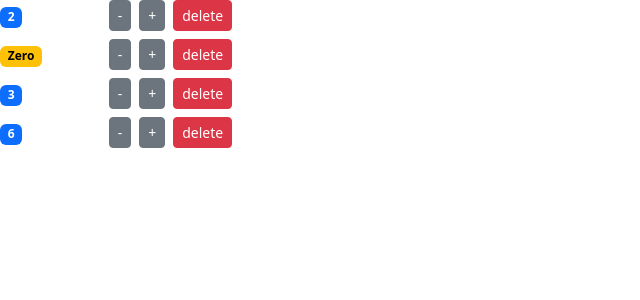
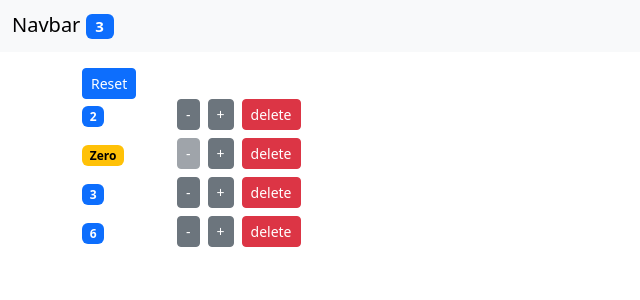
Before and after one commit to NadirSarsri/counters-dev201, a React (Create React App) app: page / in a window 1280 px wide. Shown: the top 300 px of the page, without its empty margins (0-640 px from the left). Built offline with nearby package versions, Linux system fonts and the light colour scheme.

Commit message:
counters: classes version

```diff
--- a/src/App.jsx
+++ b/src/App.jsx
@@ -1,11 +1,69 @@
 import React, { Component } from "react";
 import Counters from "./components/counters";
+import Navbar from "./components/navbar";
 
 class App extends Component {
+  state = {
+    counters: [
+      { id: 1, value: 2 },
+      { id: 2, value: 0 },
+      { id: 3, value: 3 },
+      { id: 4, value: 6 },
+    ],
+  };
+  handleIncrement = (counterId) => {
+    // console.log("Incrementing");
+    const counters = [...this.state.counters];
+    const counter = { ...this.state.counters.find((c) => c.id === counterId) };
+    const index = counters.findIndex((c) => c.id === counterId);
+    counter.value++;
+    counters[index] = counter;
+    this.setState({ counters });
+  };
+  handleDecrement = (counterId) => {
+    // console.log("Decrementing");
+    const counters = [...this.state.counters];
+    const counter = { ...this.state.counters.find((c) => c.id === counterId) };
+    const index = counters.findIndex((c) => c.id === counterId);
+    counter.value--;
+    counters[index] = counter;
+    this.setState({ counters });
+  };
+
+  handleDelete = (counterId) => {
+    /* const index = this.state.counters.findIndex((c) => c.id === counterId);
+    console.log(index);
+    const copy = [...this.state.counters];
+    copy.splice(index, 1);
+      this.setState({ counters: copy }); */
+
+    const modified = this.state.counters.filter((c) => c.id !== counterId);
+    this.setState({ counters: modified });
+  };
+  handleReset = () => {
+    const counters = this.state.counters.map((c) => {
+      return { ...c, value: 0 };
+    });
+
+    this.setState({ counters });
+  };
+
   render() {
+    const { counters } = this.state;
     return (
       <>
-        <Counters />
+        <Navbar
+          totalItems={counters.filter((counter) => counter.value > 0).length}
+        />
+        <main className="container pt-3">
+          <Counters
+            counters={counters}
+            onDelete={this.handleDelete}
+            onIncrement={this.handleIncrement}
+            onDecrement={this.handleDecrement}
+            onReset={this.handleReset}
+          />
+        </main>
       </>
     );
   }
--- a/src/components/counter.jsx
+++ b/src/components/counter.jsx
@@ -1,26 +1,15 @@
 import React, { Component } from "react";
 
 class Counter extends Component {
-  state = {
-    count: this.props.counter.value,
-  };
-
   setSpanClasses = () => {
-    const { count } = this.state;
+    const { value: count } = this.props.counter;
     let classes = "badge text-bg-";
     return count === 0 ? (classes += "warning") : (classes += "primary");
   };
 
-  handleIncrement = () => {
-    // this.state.count++; une erreur fatale
-    this.setState({ count: this.state.count + 1 });
-  };
-  handleDecrement = () => {
-    // this.state.count--; une erreur fatale
-    this.setState({ count: this.state.count - 1 });
-  };
   render() {
-    const { count } = this.state;
+    const { value: count, id: counterId } = this.props.counter;
+    const { onDelete, onIncrement, onDecrement } = this.props;
     return (
       <div className="row mb-2 align-items-center">
         <div className="col-1">
@@ -30,21 +19,20 @@ class Counter extends Component {
         </div>
         <div className="col">
           <button
-            onClick={this.handleDecrement}
+            onClick={() => onDecrement(counterId)}
             className="btn btn-sm btn-secondary me-2"
+            disabled={count === 0}
           >
             -
           </button>
           <button
-            onClick={this.handleIncrement}
+            onClick={() => onIncrement(counterId)}
             className="btn btn-sm btn-secondary me-2"
           >
             +
           </button>
           <button
-            onClick={() => {
-              this.props.onDelete(this.props.counter.id);
-            }}
+            onClick={() => onDelete(counterId)}
             className="btn btn-sm btn-danger me-2"
           >
             delete
--- a/src/components/counters.jsx
+++ b/src/components/counters.jsx
@@ -1,32 +1,21 @@
 import React, { Component } from "react";
 import Counter from "./counter";
 class Counters extends Component {
-  state = {
-    counters: [
-      { id: 1, value: 2 },
-      { id: 2, value: 0 },
-      { id: 3, value: 3 },
-      { id: 4, value: 6 },
-    ],
-  };
-  handleDelete = (counterId) => {
-    /* const index = this.state.counters.findIndex((c) => c.id === counterId);
-    console.log(index);
-    const copy = [...this.state.counters];
-    copy.splice(index, 1);
-      this.setState({ counters: copy }); */
-
-    const modified = this.state.counters.filter((c) => c.id !== counterId);
-    this.setState({ counters: modified });
-  };
   render() {
+    const { onDelete, onIncrement, onDecrement, onReset, counters } =
+      this.props;
     return (
       <div>
-        {this.state.counters.map((element) => (
+        <button onClick={onReset} className="btn btn-sm btn-primary">
+          Reset
+        </button>
+        {counters.map((element) => (
           <Counter
-            onDelete={this.handleDelete}
+            key={element.id}
+            onDelete={onDelete}
             counter={element}
-            key={element.id}
+            onIncrement={onIncrement}
+            onDecrement={onDecrement}
           />
         ))}
       </div>
--- /dev/null
+++ b/src/components/navbar.jsx
@@ -0,0 +1,20 @@
+import React, { Component } from "react";
+
+class Navbar extends Component {
+  render() {
+    return (
+      <nav className="navbar bg-body-tertiary">
+        <div className="container-fluid">
+          <span className="navbar-brand mb-0 h1">
+            Navbar{" "}
+            <span className="badge text-bg-primary">
+              {this.props.totalItems}
+            </span>
+          </span>
+        </div>
+      </nav>
+    );
+  }
+}
+
+export default Navbar;
```
